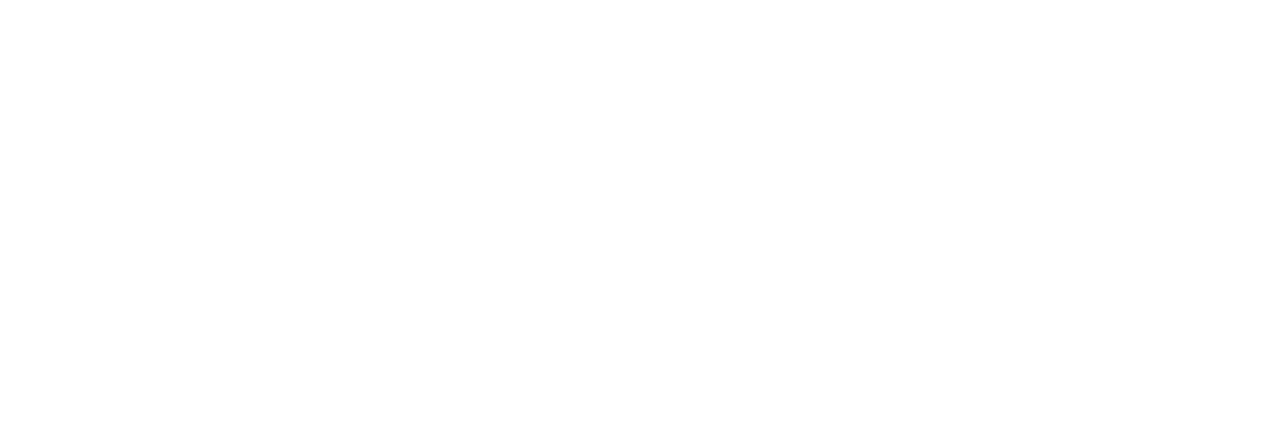
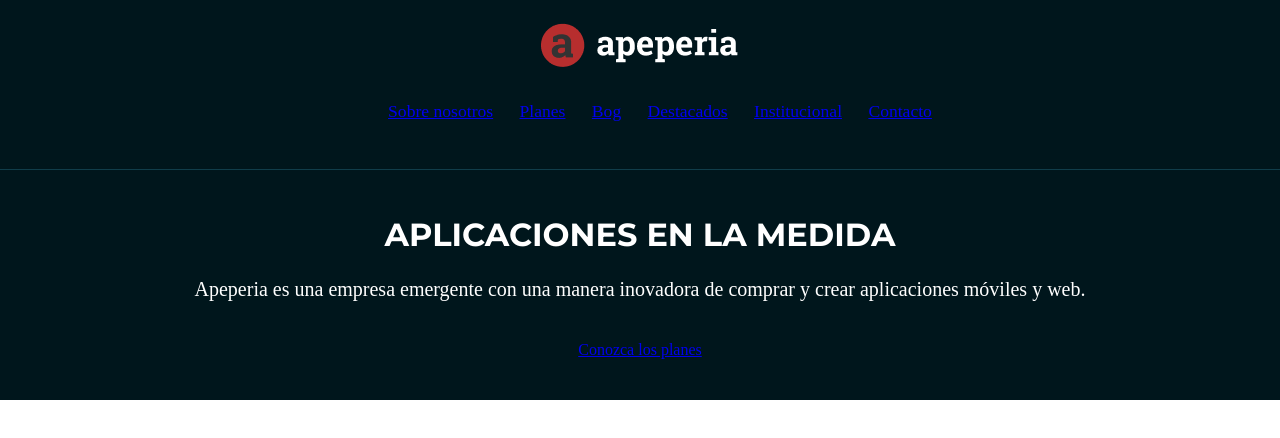
Before and after one commit to andresardila33/mobile_first, a plain HTML site: page index.html in a window 1280 px wide. Drawn offline with Linux system fonts and the light colour scheme.

Commit message:
chore: :lipstick: Add header and first section

```diff
--- /dev/null
+++ b/css/header.css
@@ -0,0 +1,33 @@
+* {
+  box-sizing: border-box;
+}
+
+.header {
+  background-color: #00161c;
+  align-items: center;
+  border-bottom: 1px solid #103d4a;
+  box-sizing: border-box;
+  color: #ffffff;
+  display: flex;
+  flex-direction: column;
+  padding-bottom: 0.75rem;
+  padding-top: 0.75rem;
+  position: absolute;
+  width: 100%;
+}
+
+.header__logo {
+  margin-bottom: 1rem;
+}
+
+.header__nav {
+  text-align: center;
+}
+
+.header__link {
+  display: inline-block;
+  font-size: 1.1rem;
+  margin-bottom: 1.25rem;
+  margin-left: 0.7rem;
+  margin-right: 0.7rem;
+}
--- /dev/null
+++ b/css/llamada.css
@@ -0,0 +1,32 @@
+* {
+  box-sizing: border-box;
+}
+
+.llamada {
+  align-items: center;
+  background-color: #00161c;
+  color: #ffffff;
+  display: flex;
+  flex-direction: column;
+  padding-bottom: 2.5rem;
+  padding-top: 12.25rem;
+  text-align: center;
+}
+
+.llamada__titulo {
+  font-family: "Montserrat", serif;
+  font-size: 2rem;
+  font-weight: 700;
+  margin-bottom: 1.5rem;
+  text-transform: uppercase;
+}
+
+.llamada__texto {
+  font-size: 1.25rem;
+  line-height: normal;
+  margin: 0 auto 2.5rem;
+}
+
+.llamada__boton {
+  width: 100%;
+}
--- a/css/styles.css
+++ /dev/null
@@ -1,3 +0,0 @@
-* {
-  box-sizing: border-box;
-}
--- a/index.html
+++ b/index.html
@@ -3,9 +3,47 @@
   <head>
     <meta charset="UTF-8" />
     <meta name="viewport" content="width=device-width, initial-scale=1.0" />
+    <link rel="preconnect" href="https://fonts.googleapis.com" />
+    <link rel="preconnect" href="https://fonts.gstatic.com" crossorigin />
+    <link
+      href="https://fonts.googleapis.com/css2?family=Montserrat:wght@300;400;700&display=swap"
+      rel="stylesheet"
+    />
+    <link rel="preconnect" href="https://fonts.googleapis.com" />
+    <link rel="preconnect" href="https://fonts.gstatic.com" crossorigin />
+    <link
+      href="https://fonts.googleapis.com/css2?family=Montserrat:wght@300;400;700&family=Open+Sans:wght@300;400;700&display=swap"
+      rel="stylesheet"
+    />
     <link rel="stylesheet" href="./css/normalize.css" />
-    <link rel="stylesheet" href="./css/styles.css" />
+    <link rel="stylesheet" href="./css/header.css" />
+    <link rel="stylesheet" href="./css/llamada.css" />
     <title>Appeperia</title>
   </head>
-  <body></body>
+  <body>
+    <header class="header">
+      <img class="header__logo" src="./assets/logo-apeperia 1.png" alt="logo" />
+      <nav class="header__nav">
+        <ul>
+          <li class="header__link"><a href="#">Sobre nosotros</a></li>
+          <li class="header__link"><a href="#">Planes</a></li>
+          <li class="header__link"><a href="#">Bog</a></li>
+          <li class="header__link"><a href="#">Destacados</a></li>
+          <li class="header__link"><a href="#">Institucional</a></li>
+          <li class="header__link"><a href="#">Contacto</a></li>
+        </ul>
+      </nav>
+    </header>
+    <main>
+      <section class="llamada">
+        <h1 class="llamada__titulo">Aplicaciones en la medida</h1>
+        <p class="llamada__texto">
+          Apeperia es una empresa emergente con una manera inovadora de comprar
+          y crear aplicaciones móviles y web.
+        </p>
+        <a class="llamada__boton" href="#">Conozca los planes</a>
+      </section>
+    </main>
+    <footer></footer>
+  </body>
 </html>
```
Also changed, not shown: assets/logo-apeperia 1.png (added), colores.txt (added), textos.txt (added).
